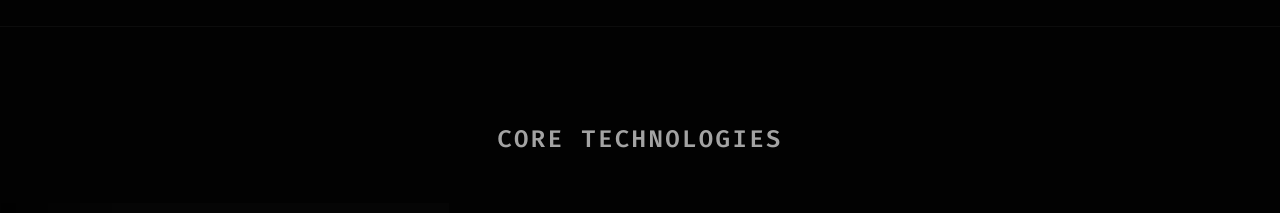
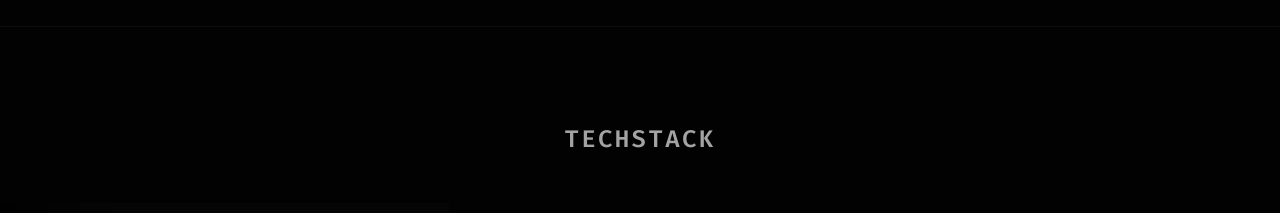
Before and after one commit to zeddiewannabexrdev/Zeddie-Website, a React (Vite) app: page / in a window 1280 px wide. Shown: the part 1840-2053 px from the top of the page. Built offline with nearby package versions, Linux system fonts and the light colour scheme.

Commit message:
add techstack

```diff
--- a/src/components/TechStack.jsx
+++ b/src/components/TechStack.jsx
@@ -1,7 +1,7 @@
 import { motion } from 'framer-motion';
 
 export default function TechStack() {
-  const iconsUrl = "https://skillicons.dev/icons?i=html,css,js,react,vite,py,threejs,unity,cs,cpp,github,gitlab,vscode,visualstudio,unreal,linux,arch&theme=dark";
+  const iconsUrl = "https://skillicons.dev/icons?i=html,css,js,react,vite,py,threejs,unity,cs,cpp,github,gitlab,vscode,visualstudio,unreal,linux,arch,kali,blender&theme=dark&perline=50";
 
   return (
     <section id="tech" className="py-24 relative z-10 w-full overflow-hidden border-y border-neutral-900/50 bg-[#020202]">
@@ -12,7 +12,7 @@ export default function TechStack() {
         transition={{ duration: 0.6 }}
         className="text-center mb-12"
       >
-         <h2 className="text-2xl font-bold uppercase tracking-widest text-neutral-400 font-mono">Core Technologies</h2>
+         <h2 className="text-2xl font-bold uppercase tracking-widest text-neutral-400 font-mono">TechStack</h2>
       </motion.div>
 
       <motion.div
```
